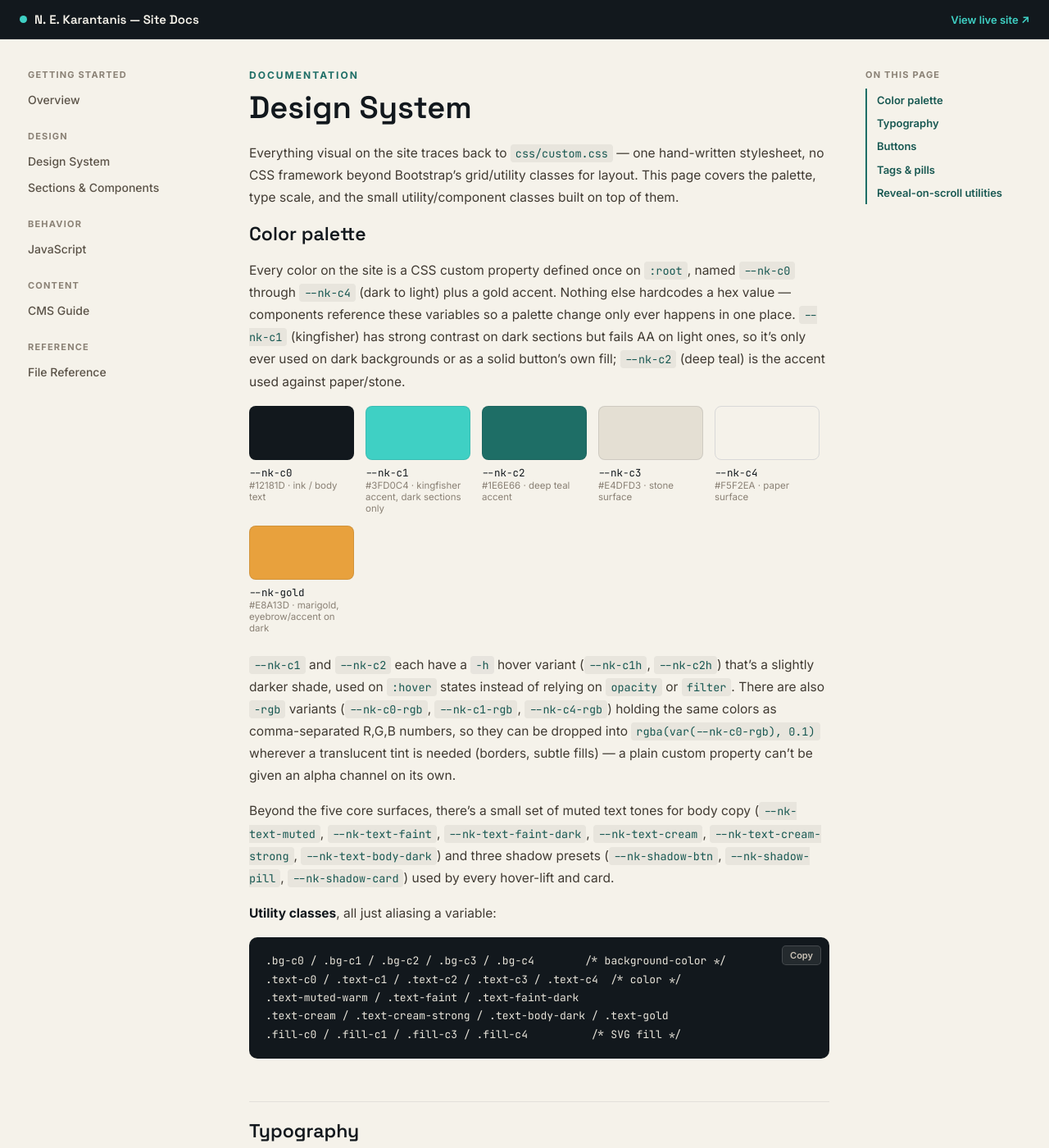
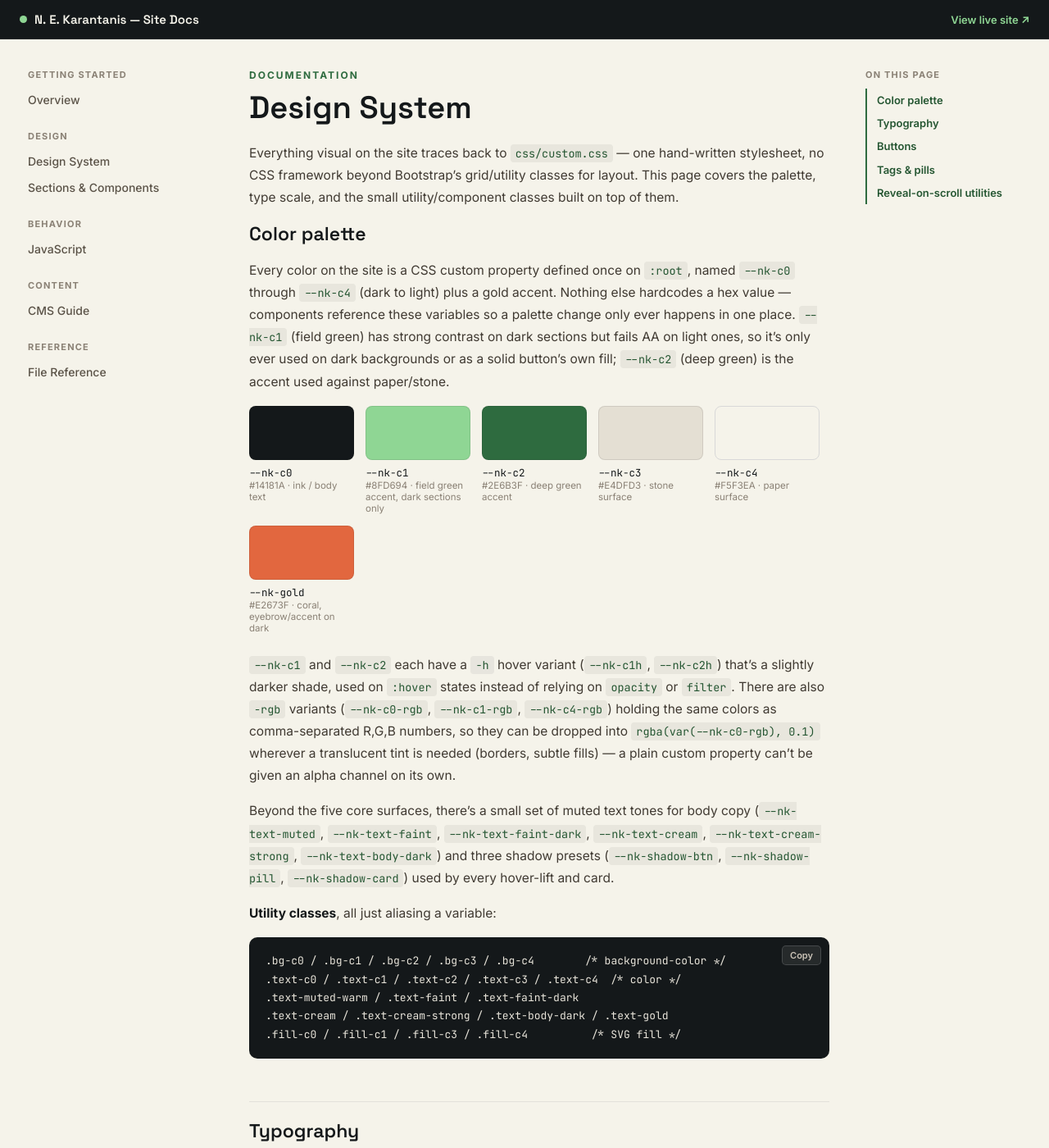
Before and after one commit to Eneekay/nekarantanis, a Jekyll site: the page built from docs/design-system.md, in a window 1280 px wide and 1400 px high. Shown: the whole window at 82% size. Built offline with Jekyll 4.4.1, drawn with Linux system fonts in a browser that asks for light colours.

Commit message:
Switch accent colors to "Field green and coral"
Replaces the kingfisher/deep-teal/marigold accents with field green
(#8FD694, dark-sections-only), deep green (#2E6B3F, the light-surface
accent), and coral (#E2673F, replacing gold) - same six-variable
structure, same AA-on-light/AA-on-dark split, just a different accent
family. Ink, paper, and stone are unchanged (this was an accent swap,
not a full repaint).

Updated the same set of hardcoded-outside-the-variables spots as last
time: the CMS icon-picker widget, the admin "View site" link, the
favicon, and the docs site's own stylesheet.

```diff
--- a/admin/icon-picker.js
+++ b/admin/icon-picker.js
@@ -7,7 +7,7 @@
 ;(function () {
   var h = window.h;
   var createClass = window.createClass;
-  var STROKE = '#1E6E66';
+  var STROKE = '#2E6B3F';
   var svg = function (inner) {
     return '<svg viewBox="0 0 24 24" fill="none" stroke="' + STROKE + '" stroke-width="1.5" stroke-linecap="round" stroke-linejoin="round">' + inner + '</svg>';
   };
@@ -103,8 +103,8 @@
                 padding: '10px 4px',
                 borderRadius: '6px',
                 cursor: 'pointer',
-                border: selected ? '2px solid #1E6E66' : '1px solid #dcdee0',
-                background: selected ? 'rgba(30, 110, 102, 0.1)' : '#fff',
+                border: selected ? '2px solid #2E6B3F' : '1px solid #dcdee0',
+                background: selected ? 'rgba(46, 107, 63, 0.1)' : '#fff',
                 fontSize: '12px',
                 color: '#333',
               },
--- a/admin/index.html
+++ b/admin/index.html
@@ -13,7 +13,7 @@
     style="
       position: fixed; bottom: 16px; right: 16px; z-index: 999999;
       display: inline-flex; align-items: center; gap: 6px;
-      background: #3FD0C4; color: #12181D; font-family: 'Space Grotesk', 'Helvetica Neue', sans-serif;
+      background: #8FD694; color: #14181A; font-family: 'Space Grotesk', 'Helvetica Neue', sans-serif;
       font-weight: 600; font-size: 13px; text-decoration: none;
       padding: 8px 14px; border-radius: 4px; box-shadow: 0 4px 12px rgba(0,0,0,0.18);
     "
--- a/css/custom.css
+++ b/css/custom.css
@@ -1,26 +1,25 @@
 /* N. E. Karantanis — site styles
    Palette, typography and component classes shared by every page.
-   Warm palette (ink / kingfisher / deep teal / stone / paper / marigold),
-   chosen so the existing warm-brown text tones below sit on backgrounds
-   of the same temperature instead of the cooler grey the site launched
-   with. --nk-c1 (kingfisher) keeps strong contrast on dark sections but
-   fails AA on light ones - --nk-c2 (deep teal) is the one used for
+   "Field green and coral": warm ink/paper/stone neutrals (unchanged from
+   the previous palette) paired with a field-green/coral accent set.
+   --nk-c1 (field green) keeps strong contrast on dark sections but fails
+   AA on light ones - --nk-c2 (deep green) is the one used for
    links/accents against paper/stone, and every current use of c1 is
    already confined to dark backgrounds or its own solid button fill. */
 
 :root {
-  --nk-c0: #12181D;
-  --nk-c1: #3FD0C4;
-  --nk-c1h: #33A79E;
-  --nk-c2: #1E6E66;
-  --nk-c2h: #185852;
+  --nk-c0: #14181A;
+  --nk-c1: #8FD694;
+  --nk-c1h: #72AB76;
+  --nk-c2: #2E6B3F;
+  --nk-c2h: #255632;
   --nk-c3: #E4DFD3;
-  --nk-c4: #F5F2EA;
-  --nk-gold: #E8A13D;
-  --nk-c0-rgb: 18, 24, 29;
-  --nk-c1-rgb: 63, 208, 196;
-  --nk-c4-rgb: 245, 242, 234;
-  --nk-sel: rgba(30, 110, 102, 0.2);
+  --nk-c4: #F5F3EA;
+  --nk-gold: #E2673F;
+  --nk-c0-rgb: 20, 24, 26;
+  --nk-c1-rgb: 143, 214, 148;
+  --nk-c4-rgb: 245, 243, 234;
+  --nk-sel: rgba(46, 107, 63, 0.2);
 
   --nk-text-muted: #5b5348;
   --nk-text-faint: #8a8175;
@@ -774,7 +773,7 @@ a.tag-pill:hover { color: var(--nk-c2); border-color: var(--nk-c2); }
   font-weight: 700;
   font-size: clamp(36px, 8vw, 50px);
   color: var(--nk-c2);
-  text-shadow: 0 0 28px rgba(30, 110, 102, 0.4);
+  text-shadow: 0 0 28px rgba(46, 107, 63, 0.4);
   /* Sits inline next to .stat-icon in a centered row, so any per-frame
      width change while counting up re-centers the whole icon+number pair
      - tabular figures keep every digit the same advance width, removing
--- a/docs/assets/docs.css
+++ b/docs/assets/docs.css
@@ -120,7 +120,7 @@
   margin-bottom: 1px;
   transition: background-color .15s ease, color .15s ease;
 }
-.docs-nav-link:hover { background: rgba(18, 24, 29, 0.05); color: var(--nk-c0); }
+.docs-nav-link:hover { background: rgba(20, 24, 26, 0.05); color: var(--nk-c0); }
 .docs-nav-link.is-active {
   background: var(--nk-sel);
   color: var(--nk-c2h);
@@ -152,7 +152,7 @@
   font-weight: 600;
   margin: 52px 0 16px;
   padding-top: 20px;
-  border-top: 1px solid rgba(18, 24, 29, 0.08);
+  border-top: 1px solid rgba(20, 24, 26, 0.08);
   scroll-margin-top: 84px;
 }
 .docs-content h2:first-of-type { margin-top: 8px; padding-top: 0; border-top: none; }
@@ -168,11 +168,11 @@
 .docs-content li { margin-bottom: 6px; }
 .docs-content li > p { margin-bottom: 6px; }
 .docs-content strong { color: var(--nk-c0); }
-.docs-content a { font-weight: 500; text-decoration: underline; text-decoration-color: rgba(30, 110, 102, 0.35); text-underline-offset: 2px; }
+.docs-content a { font-weight: 500; text-decoration: underline; text-decoration-color: rgba(46, 107, 63, 0.35); text-underline-offset: 2px; }
 .docs-content a:hover { text-decoration-color: var(--nk-c2h); }
 
 .docs-content code {
-  background: rgba(18, 24, 29, 0.06);
+  background: rgba(20, 24, 26, 0.06);
   padding: 2px 6px;
   border-radius: 4px;
   font-family: 'JetBrains Mono', monospace;
@@ -214,14 +214,14 @@
 .docs-copy-btn:hover { background: rgba(255, 255, 255, 0.16); }
 
 .docs-content table { width: 100%; border-collapse: collapse; margin: 8px 0 24px; font-size: 14px; }
-.docs-content th, .docs-content td { text-align: left; padding: 10px 14px; border-bottom: 1px solid rgba(18, 24, 29, 0.08); vertical-align: top; }
+.docs-content th, .docs-content td { text-align: left; padding: 10px 14px; border-bottom: 1px solid rgba(20, 24, 26, 0.08); vertical-align: top; }
 .docs-content th { font-family: 'Space Grotesk', sans-serif; font-weight: 600; font-size: 13px; text-transform: uppercase; letter-spacing: .4px; color: var(--nk-text-muted); }
 .docs-content td code { white-space: nowrap; }
 
 .docs-content img {
   max-width: 100%;
   border-radius: 8px;
-  border: 1px solid rgba(18, 24, 29, 0.1);
+  border: 1px solid rgba(20, 24, 26, 0.1);
   box-shadow: var(--nk-shadow-card);
   margin: 6px 0 22px;
   display: block;
@@ -238,7 +238,7 @@
 }
 .docs-content blockquote p:last-child { margin-bottom: 0; }
 
-.docs-content hr { border: none; border-top: 1px solid rgba(18, 24, 29, 0.1); margin: 36px 0; }
+.docs-content hr { border: none; border-top: 1px solid rgba(20, 24, 26, 0.1); margin: 36px 0; }
 
 /* callout box for tips/warnings, used sparingly in content via a fenced div */
 .docs-note {
@@ -254,7 +254,7 @@
 /* color / spacing swatches, used on the design-system page */
 .docs-swatch-row { display: flex; flex-wrap: wrap; gap: 14px; margin: 8px 0 24px; }
 .docs-swatch { width: 128px; }
-.docs-swatch-color { height: 64px; border-radius: 8px; border: 1px solid rgba(18, 24, 29, 0.1); }
+.docs-swatch-color { height: 64px; border-radius: 8px; border: 1px solid rgba(20, 24, 26, 0.1); }
 .docs-swatch-name { font-family: 'JetBrains Mono', monospace; font-size: 12.5px; margin-top: 7px; color: var(--nk-c0); }
 .docs-swatch-hex { font-size: 11.5px; color: var(--nk-text-faint); }
 
@@ -263,11 +263,11 @@
 .docs-fs-row .docs-fs-tag { display: block; font-family: 'JetBrains Mono', monospace; font-size: 11px; color: var(--nk-text-faint); margin-top: 4px; }
 
 /* next-page footer link */
-.docs-pagenav { margin-top: 56px; padding-top: 24px; border-top: 1px solid rgba(18, 24, 29, 0.08); }
+.docs-pagenav { margin-top: 56px; padding-top: 24px; border-top: 1px solid rgba(20, 24, 26, 0.08); }
 .docs-content .docs-pagenav-next {
   display: block;
   padding: 16px 20px;
-  border: 1px solid rgba(18, 24, 29, 0.1);
+  border: 1px solid rgba(20, 24, 26, 0.1);
   border-radius: 8px;
   text-decoration: none;
   transition: border-color .2s ease, transform .2s ease;
@@ -300,7 +300,7 @@
   display: block;
   padding: 5px 0 5px 12px;
   color: var(--nk-text-muted);
-  border-left: 2px solid rgba(18, 24, 29, 0.08);
+  border-left: 2px solid rgba(20, 24, 26, 0.08);
   line-height: 1.4;
 }
 .docs-toc a:hover { color: var(--nk-c0); }
@@ -311,7 +311,7 @@
   display: none;
   position: fixed;
   inset: 0;
-  background: rgba(18, 24, 29, 0.4);
+  background: rgba(20, 24, 26, 0.4);
   z-index: 54;
 }
 .docs-nav-backdrop.is-open { display: block; }
--- a/docs/design-system.md
+++ b/docs/design-system.md
@@ -9,23 +9,23 @@ Everything visual on the site traces back to `css/custom.css` — one hand-writt
 
 ## Color palette
 
-Every color on the site is a CSS custom property defined once on `:root`, named `--nk-c0` through `--nk-c4` (dark to light) plus a gold accent. Nothing else hardcodes a hex value — components reference these variables so a palette change only ever happens in one place. `--nk-c1` (kingfisher) has strong contrast on dark sections but fails AA on light ones, so it's only ever used on dark backgrounds or as a solid button's own fill; `--nk-c2` (deep teal) is the accent used against paper/stone.
+Every color on the site is a CSS custom property defined once on `:root`, named `--nk-c0` through `--nk-c4` (dark to light) plus a gold accent. Nothing else hardcodes a hex value — components reference these variables so a palette change only ever happens in one place. `--nk-c1` (field green) has strong contrast on dark sections but fails AA on light ones, so it's only ever used on dark backgrounds or as a solid button's own fill; `--nk-c2` (deep green) is the accent used against paper/stone.
 
 <div class="docs-swatch-row">
   <div class="docs-swatch">
-    <div class="docs-swatch-color" style="background:#12181D;"></div>
+    <div class="docs-swatch-color" style="background:#14181A;"></div>
     <div class="docs-swatch-name">--nk-c0</div>
-    <div class="docs-swatch-hex">#12181D · ink / body text</div>
+    <div class="docs-swatch-hex">#14181A · ink / body text</div>
   </div>
   <div class="docs-swatch">
-    <div class="docs-swatch-color" style="background:#3FD0C4;"></div>
+    <div class="docs-swatch-color" style="background:#8FD694;"></div>
     <div class="docs-swatch-name">--nk-c1</div>
-    <div class="docs-swatch-hex">#3FD0C4 · kingfisher accent, dark sections only</div>
+    <div class="docs-swatch-hex">#8FD694 · field green accent, dark sections only</div>
   </div>
   <div class="docs-swatch">
-    <div class="docs-swatch-color" style="background:#1E6E66;"></div>
+    <div class="docs-swatch-color" style="background:#2E6B3F;"></div>
     <div class="docs-swatch-name">--nk-c2</div>
-    <div class="docs-swatch-hex">#1E6E66 · deep teal accent</div>
+    <div class="docs-swatch-hex">#2E6B3F · deep green accent</div>
   </div>
   <div class="docs-swatch">
     <div class="docs-swatch-color" style="background:#E4DFD3;"></div>
@@ -33,14 +33,14 @@ Every color on the site is a CSS custom property defined once on `:root`, named
     <div class="docs-swatch-hex">#E4DFD3 · stone surface</div>
   </div>
   <div class="docs-swatch">
-    <div class="docs-swatch-color" style="background:#F5F2EA;border:1px solid #d8d8d8;"></div>
+    <div class="docs-swatch-color" style="background:#F5F3EA;border:1px solid #d8d8d8;"></div>
     <div class="docs-swatch-name">--nk-c4</div>
-    <div class="docs-swatch-hex">#F5F2EA · paper surface</div>
+    <div class="docs-swatch-hex">#F5F3EA · paper surface</div>
   </div>
   <div class="docs-swatch">
-    <div class="docs-swatch-color" style="background:#E8A13D;"></div>
+    <div class="docs-swatch-color" style="background:#E2673F;"></div>
     <div class="docs-swatch-name">--nk-gold</div>
-    <div class="docs-swatch-hex">#E8A13D · marigold, eyebrow/accent on dark</div>
+    <div class="docs-swatch-hex">#E2673F · coral, eyebrow/accent on dark</div>
   </div>
 </div>
 
```
Also changed, not shown: favicon.svg.
